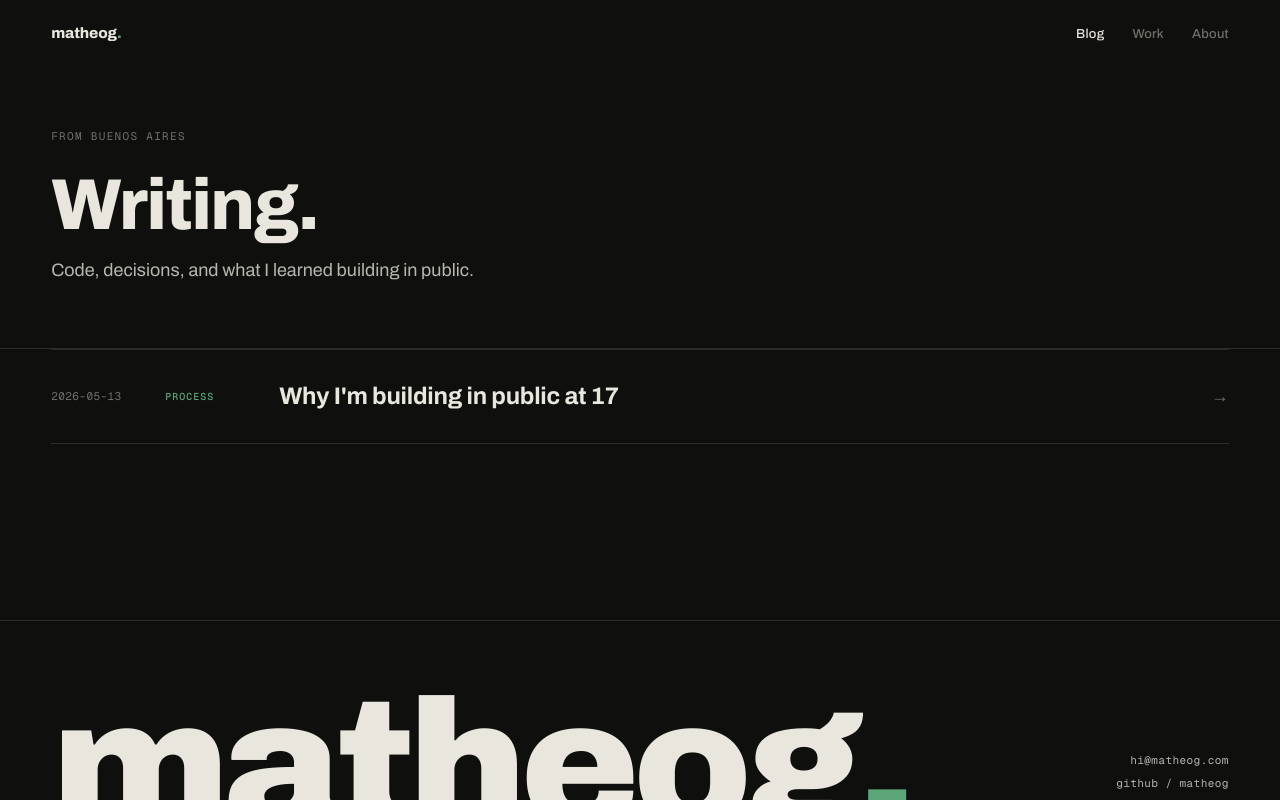
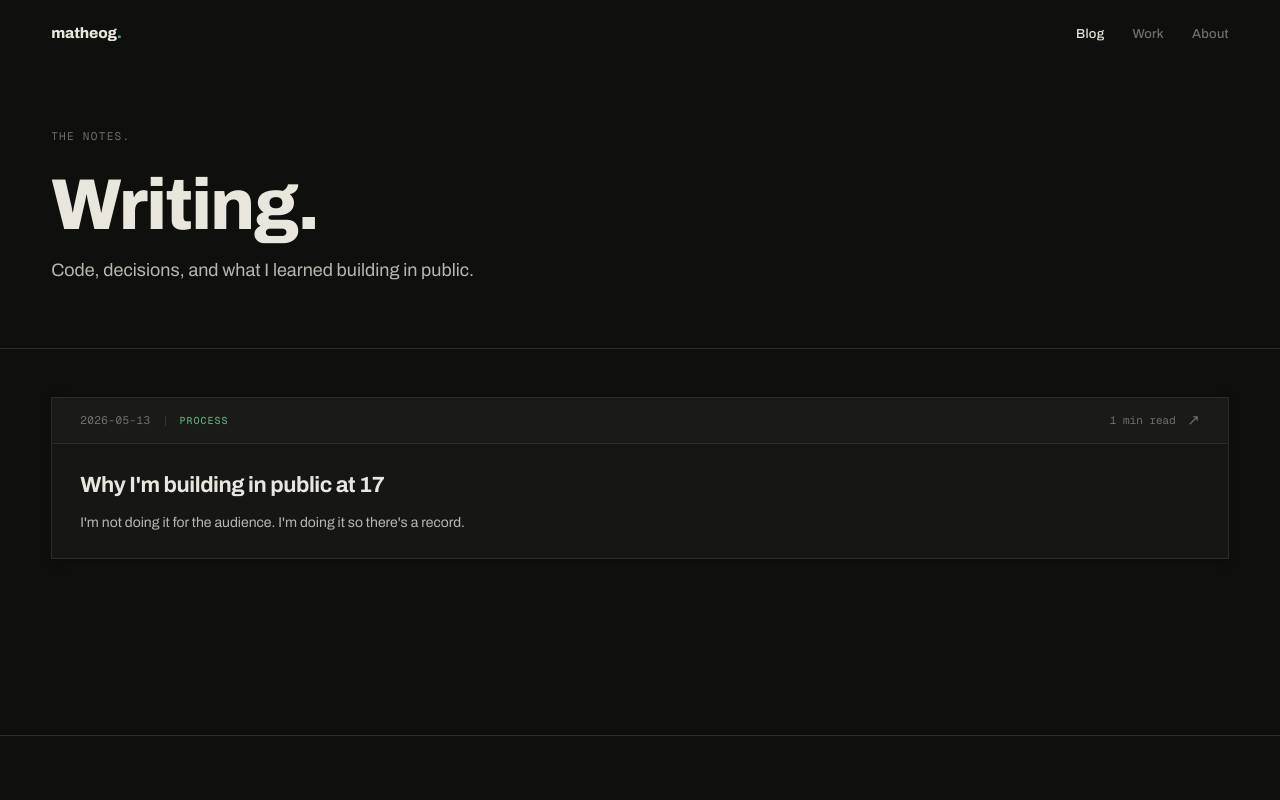
Before and after one commit to Sucu-Syndicate/silverline-portfolio, a Next.js app: page /blog in a window 1280 px wide. Shown: the top 800 px of the page. Built offline with nearby package versions, Linux system fonts and the light colour scheme.

Commit message:
[PTASK-007] Blog: redesign entry cards, add description + read time, update kicker

```diff
--- a/app/blog/page.tsx
+++ b/app/blog/page.tsx
@@ -14,7 +14,7 @@ export default function BlogPage() {
     <main>
       <section className="blog-header">
         <div className="blog-header-inner">
-          <span className="blog-header-eyebrow">From Buenos Aires</span>
+          <span className="blog-header-eyebrow">the notes.</span>
           <h1 className="blog-header-title">Writing.</h1>
           <p className="blog-header-sub">
             Code, decisions, and what I learned building in public.
@@ -23,17 +23,28 @@ export default function BlogPage() {
       </section>
 
       <section className="blog-list-section">
-        <div className="blog-list">
+        <div className="note-list">
           {posts.map((post) => (
             <Link
               key={post.slug}
               href={`/blog/${post.slug}`}
-              className="blog-row"
+              className="note-card"
             >
-              <span className="blog-row-date">{post.date}</span>
-              <span className="blog-row-tag">{post.tag}</span>
-              <span className="blog-row-title">{post.title}</span>
-              <span className="blog-row-arrow">→</span>
+              <span className="note-arrow">↗</span>
+              <div className="note-header">
+                <div className="note-header-left">
+                  <span className="note-date">{post.date}</span>
+                  <div className="note-sep" />
+                  <span className="note-tag">{post.tag}</span>
+                </div>
+                <span className="note-readtime">{post.readTime} min read</span>
+              </div>
+              <div className="note-body">
+                <div className="note-title">{post.title}</div>
+                {post.description && (
+                  <div className="note-desc">{post.description}</div>
+                )}
+              </div>
             </Link>
           ))}
         </div>
--- a/app/globals.css
+++ b/app/globals.css
@@ -525,55 +525,112 @@ a { color: inherit; text-decoration: none; }
 
 .blog-list-section {
   background: var(--bg);
-  padding: 0 clamp(20px, 4vw, 56px) clamp(80px, 12vh, 140px);
+  padding: clamp(48px, 6vh, 80px) clamp(20px, 4vw, 56px) clamp(80px, 12vh, 140px);
 }
-.blog-list { max-width: 1400px; margin: 0 auto; }
-.blog-row {
+
+/* ─── Note cards (blog listing) ──────────────────────── */
+.note-list {
+  display: flex;
+  flex-direction: column;
+  gap: 16px;
+  max-width: 1400px;
+  margin: 0 auto;
+}
+.note-card {
+  background: var(--surface);
+  border: 1px solid var(--border);
+  position: relative;
+  text-decoration: none;
+  color: inherit;
+  display: block;
+  box-shadow: 0 2px 8px rgba(0, 0, 0, 0.25);
+  transition:
+    background   0.4s var(--ease-out-expo),
+    transform    0.4s var(--ease-out-expo),
+    box-shadow   0.4s var(--ease-out-expo),
+    border-color 0.2s ease;
+}
+.note-card:hover {
+  background: var(--raised);
+  transform: translateY(-3px);
+  box-shadow: 0 8px 24px rgba(0, 0, 0, 0.4);
+  border-color: var(--border-2);
+}
+.note-arrow {
+  position: absolute;
+  top: 15px;
+  right: 28px;
+  font-size: 15px;
+  color: var(--text-dim);
+  transition: color 0.25s ease, transform 0.25s ease;
+  line-height: 1;
+}
+.note-card:hover .note-arrow {
+  color: var(--accent);
+  transform: translate(2px, -2px);
+}
+.note-header {
   display: flex;
   align-items: center;
-  gap: 24px;
-  padding: 28px 0;
+  justify-content: space-between;
+  padding: 14px 52px 14px 28px;
   border-bottom: 1px solid var(--border);
-  text-decoration: none;
-  color: inherit;
-  transition: padding-left 300ms cubic-bezier(0.16, 1, 0.3, 1);
+  background: var(--surface-2);
+  transition: border-color 0.25s ease;
 }
-.blog-row:first-child { border-top: 1px solid var(--border); }
-.blog-row:hover { padding-left: 12px; }
-.blog-row-date {
+.note-card:hover .note-header { border-bottom-color: var(--accent); }
+.note-header-left {
+  display: flex;
+  align-items: center;
+  gap: 14px;
+}
+.note-date {
   font-family: var(--font-mono);
   font-size: 11px;
   letter-spacing: 0.04em;
   color: var(--text-dim);
-  white-space: nowrap;
+}
+.note-sep {
+  width: 1px;
+  height: 10px;
+  background: var(--border-2);
   flex-shrink: 0;
-  min-width: 90px;
 }
-.blog-row-tag {
+.note-tag {
   font-family: var(--font-mono);
   font-size: 10px;
   font-weight: 500;
   letter-spacing: 0.10em;
   text-transform: uppercase;
   color: var(--accent);
+}
+.note-readtime {
+  font-family: var(--font-mono);
+  font-size: 11px;
+  color: var(--text-dim);
   flex-shrink: 0;
-  min-width: 90px;
 }
-.blog-row-title {
+.note-body { padding: 28px 28px 24px; }
+.note-title {
   font-family: var(--font-structure);
   font-weight: 700;
-  font-size: clamp(18px, 2.2vw, 24px);
-  letter-spacing: -0.01em;
+  font-size: 22px;
+  letter-spacing: -0.02em;
   color: var(--text);
-  flex: 1;
+  line-height: 1.25;
+  margin-bottom: 12px;
 }
-.blog-row-arrow {
-  font-size: 18px;
-  color: var(--text-dim);
-  flex-shrink: 0;
-  transition: color 150ms ease;
+.note-desc {
+  font-family: var(--font-structure);
+  font-size: 14px;
+  font-weight: 400;
+  line-height: 1.6;
+  color: var(--text-2);
+  display: -webkit-box;
+  -webkit-line-clamp: 2;
+  -webkit-box-orient: vertical;
+  overflow: hidden;
 }
-.blog-row:hover .blog-row-arrow { color: var(--accent); }
 
 /* ─── Blog post page ─────────────────────────────────── */
 .post-header {
--- a/lib/mdx.ts
+++ b/lib/mdx.ts
@@ -10,6 +10,7 @@ export interface PostMeta {
   slug: string;
   tag: string;
   description: string;
+  readTime: number;
 }
 
 function calcReadTime(content: string): number {
@@ -26,13 +27,14 @@ export function getAllPosts(): PostMeta[] {
     .map((filename) => {
       const slug = filename.replace(/\.mdx$/, "");
       const raw = fs.readFileSync(path.join(BLOG_DIR, filename), "utf-8");
-      const { data } = matter(raw);
+      const { data, content } = matter(raw);
       return {
         title: (data.title as string) ?? slug,
         date: (data.date as string) ?? "",
         slug,
         tag: (data.tag as string) ?? "",
         description: (data.description as string) ?? "",
+        readTime: calcReadTime(content),
       };
     })
     .sort((a, b) => (a.date < b.date ? 1 : -1));
@@ -46,6 +48,7 @@ export function getPostBySlug(slug: string): {
   const filePath = path.join(BLOG_DIR, `${slug}.mdx`);
   const raw = fs.readFileSync(filePath, "utf-8");
   const { data, content } = matter(raw);
+  const readTime = calcReadTime(content);
   return {
     meta: {
       title: (data.title as string) ?? slug,
@@ -53,8 +56,9 @@ export function getPostBySlug(slug: string): {
       slug,
       tag: (data.tag as string) ?? "",
       description: (data.description as string) ?? "",
+      readTime,
     },
     content,
-    readTime: calcReadTime(content),
+    readTime,
   };
 }
```
